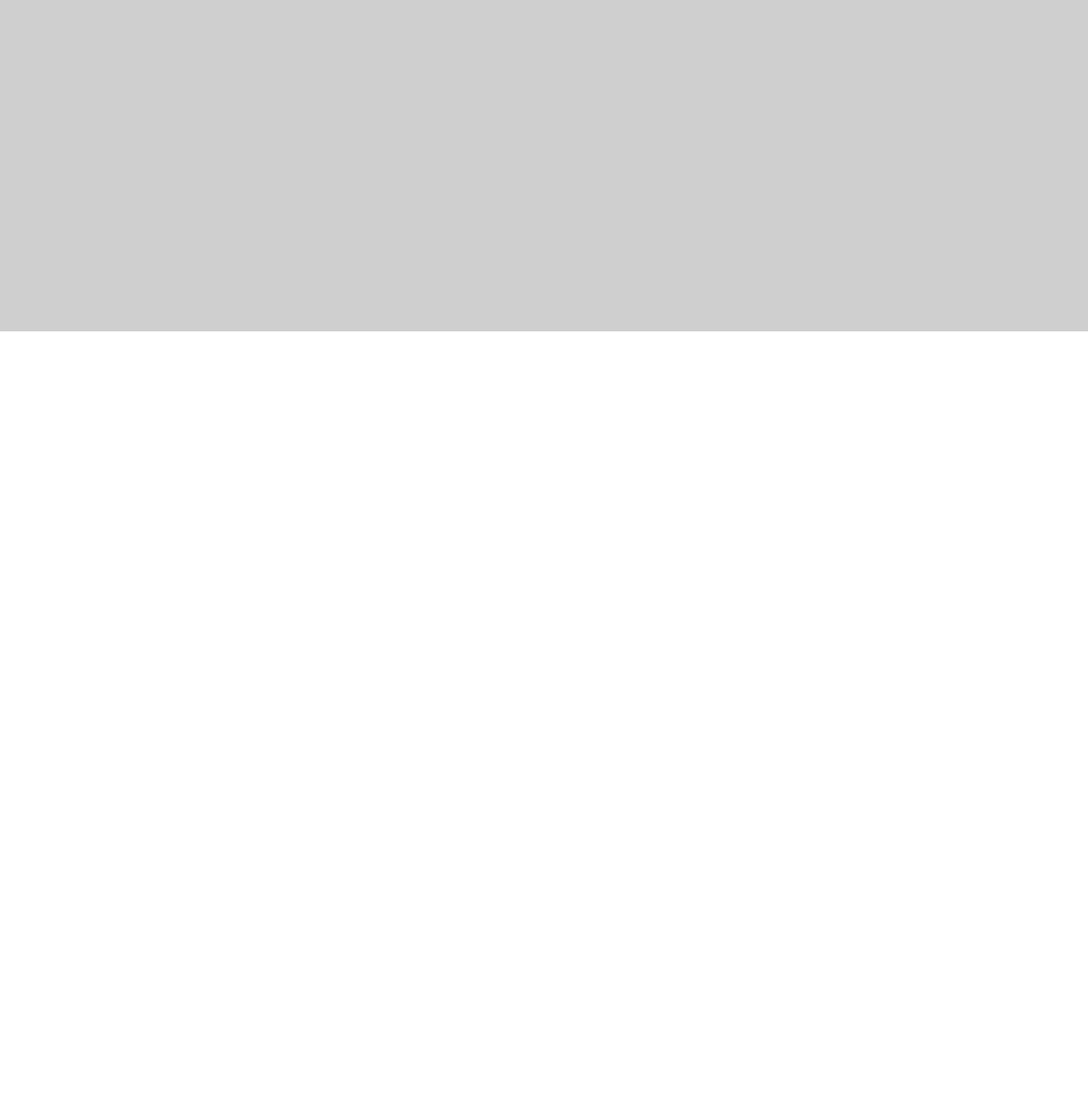
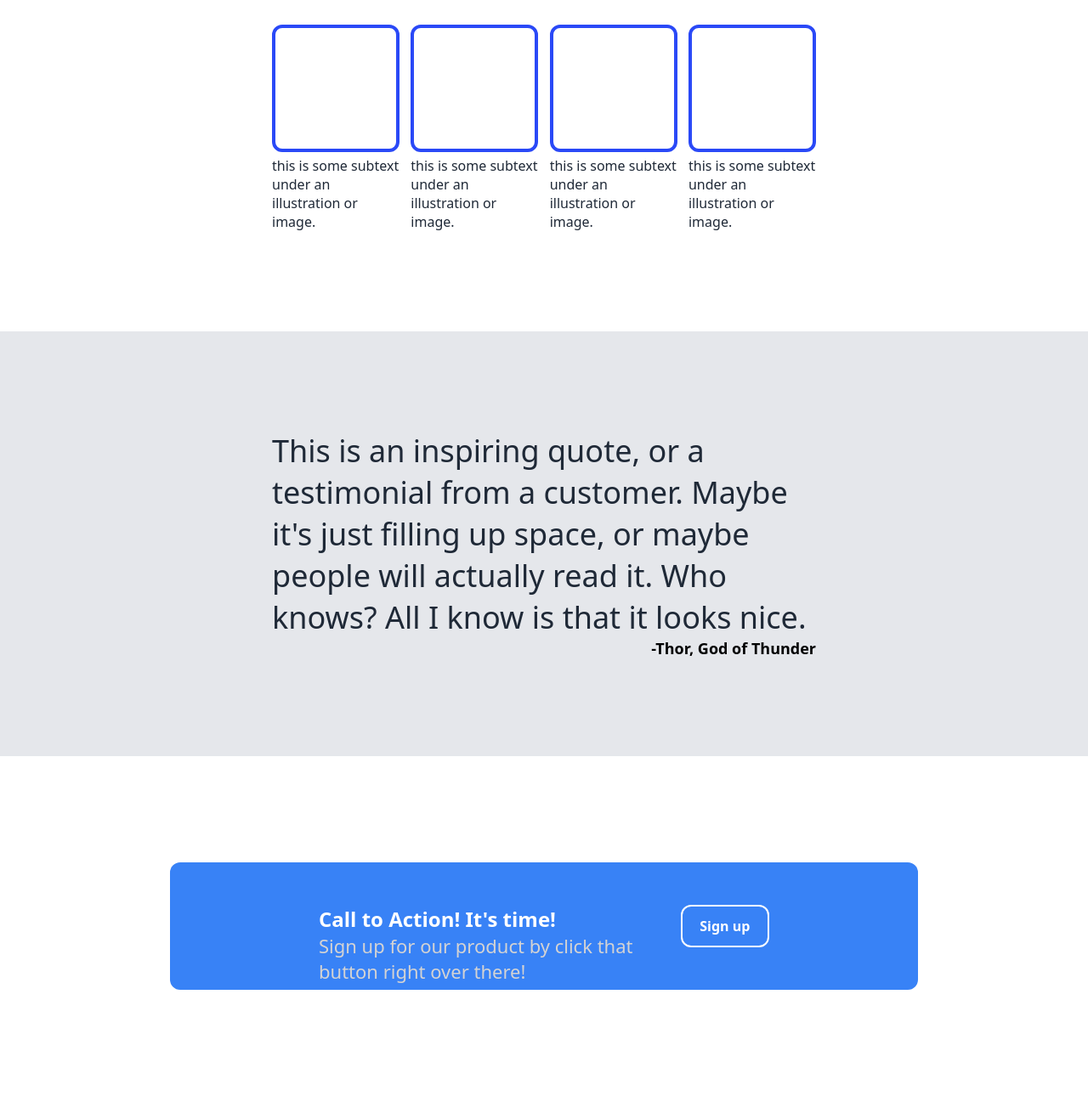
Before and after one commit to Hiroshi-kun-dev/Landing-page, a plain HTML site: page index.html in a window 1280 px wide. Shown: the part 610-1900 px from the top of the page at 85% size. Before the commit the page ends 1000 px from the top, so only its background shows below. Drawn offline with Linux system fonts and the light colour scheme.

Commit message:
Finally done with landing page

```diff
--- a/index.html
+++ b/index.html
@@ -34,9 +34,37 @@
         </div>
 
         <div class="second-section">
+            <div class="main-text">Some random information.</div>
+            <div class="box">
+                <div class="box-one"></div>
+                <div class="box-two"></div>
+                <div class="box-three"></div>
+                <div class="box-four"></div>
+            </div>
+            <div class="texts">
+                <div class="text-one">this is some subtext under an illustration or image.</div>
+                <div class="text-two">this is some subtext under an illustration or image.</div>
+                <div class="text-three">this is some subtext under an illustration or image.</div>
+                <div class="text-four">this is some subtext under an illustration or image.</div>
+            </div>
+        </div>
 
+        <div class="third-section">
+            <div class="quote-text">This is an inspiring quote, or a testimonial from a customer. Maybe it's just filling up space, or maybe people will actually read it. Who knows? All I know is that it looks nice.</div>
+            <div class="quote-author">-Thor, God of Thunder</div>
+        </div>
 
+        <div class="fourth-section">
+            <div class="container">
+                <div class="mini-container">
+                    <div class="call-to-action">Call to Action! It's time!</div>
+                    <div class="little-text">Sign up for our product by click that button right over there!</div>
+                </div>
+              <div class="sign-up">Sign up</div>
+            </div>
         </div>
+
+        <div class="last-section">Copyright @ The Odin Project 2021</div>
 </body>
 
 </html>
--- a/style.css
+++ b/style.css
@@ -109,5 +109,136 @@ li {
 .second-section {
     display: flex;
     height: 500px;
-    background-color: #cfcfcf;
+    background-color: #ffffff;
+    padding-left: 25%;
+    padding-right: 25%;
+    align-items: center;
+    flex-direction: column;
 }
+
+
+
+.main-text {
+    display: flex;
+    font-size: 36px;
+    color: #1F2937;
+    font-weight: 900;
+    margin: 7%;
+}
+
+.box {
+    display: flex;
+    justify-content: space-between;
+    align-self: stretch;
+}
+
+.box div {
+    border: 4px solid rgb(42, 73, 247);
+    background: #ffffff;
+    height: 150px;
+    width: 150px;
+    border-radius: 12px;
+}
+
+.texts {
+    display: flex;
+    justify-content: space-between;
+    align-self: stretch;
+}
+
+.texts div {
+    height: 100px;
+    width: 150px;
+    color: #1F2937;
+    padding-top: 5px;
+}
+
+
+
+
+.third-section {
+    display: flex;
+    height: 500px;
+    background-color: #E5E7Eb;
+    padding-left: 25%;
+    padding-right: 25%;
+    justify-content: center;
+    align-items: center;
+    flex-direction: column;
+}
+
+.quote-text {
+    font-size: 36px;
+    color: #1F2937;
+    font-weight: 300;
+}
+
+.quote-author {
+    font-size: 18px;
+    font-weight: 600;
+    align-self: flex-end;
+}
+
+
+.fourth-section {
+    display: flex;
+    height: 400px;
+    background-color: #ffffff;
+    justify-content: center;
+    align-items: center;
+    padding-left: 200px;
+    padding-right: 200px;
+    padding-bottom: 125px;
+    padding-top: 125px;
+}
+
+.container {
+    display: flex;
+    flex: 1;
+    align-self: stretch;
+    background-color: #3882F6;
+    padding-top: 50px;
+    padding-bottom: 50px;
+    padding-left: 175px;
+    padding-right: 175px;
+    border-radius: 12px;
+    justify-content: space-between;
+}
+
+.mini-container {
+    display: flex;
+    flex-direction: column;
+}
+
+.call-to-action {
+    color: #ffffff;
+    font-size: 24px;
+    font-weight: bold;
+}
+
+.little-text {
+    color: #d4d3d3;
+    font-size: 22px;
+}
+
+.sign-up {
+    display: flex;
+    color: #ffffff;
+    border: 2px solid rgb(255, 255, 255);
+    height: 50px;
+    width: 150px;
+    border-radius: 12px;
+    align-items: center;
+    justify-content: center;
+    font-weight: 700;
+}
+
+
+.last-section {
+    display: flex;
+    height: 100px;
+    background-color: #081428;
+    color: white;
+    justify-content: center;
+    align-items: center;
+}
```
